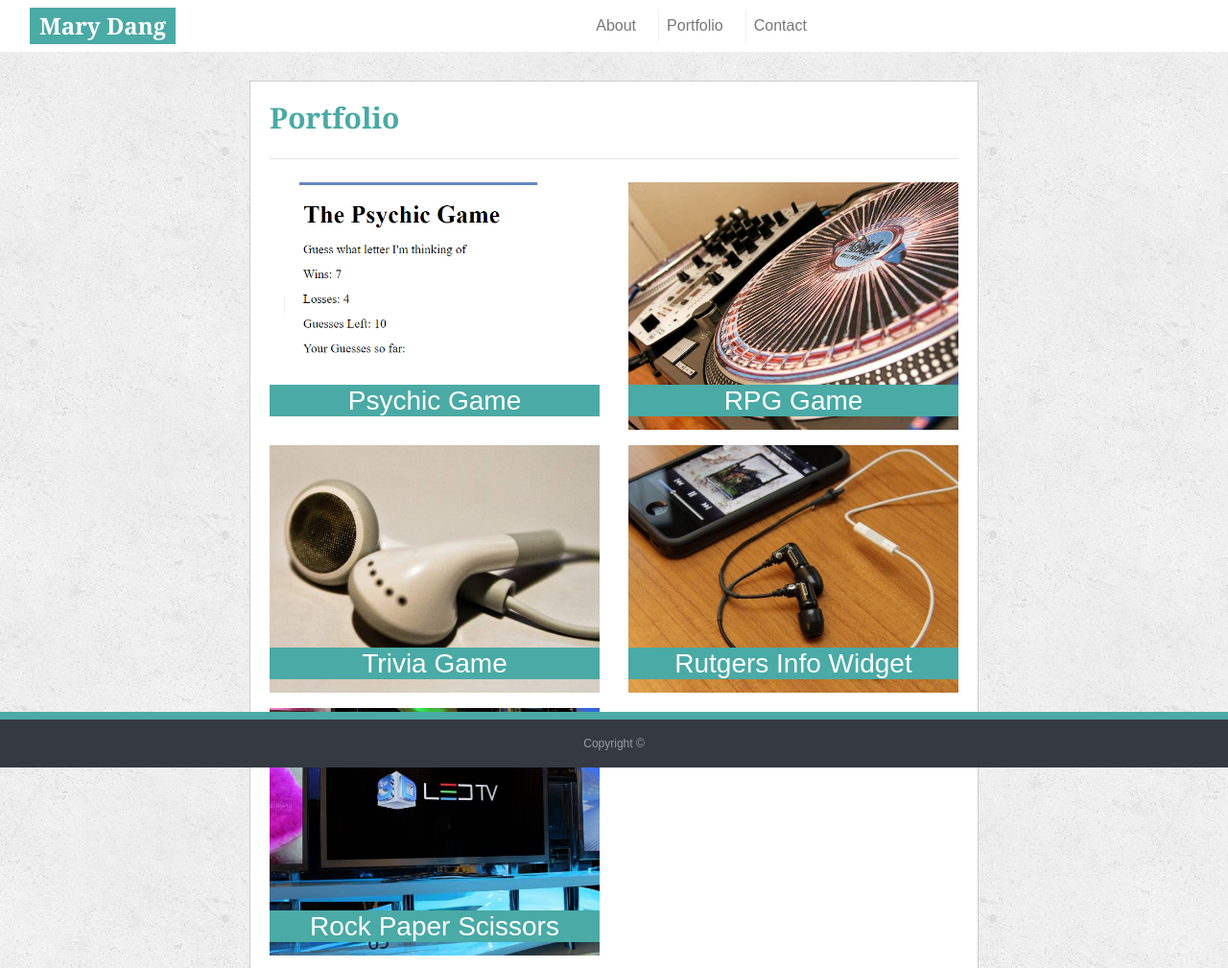
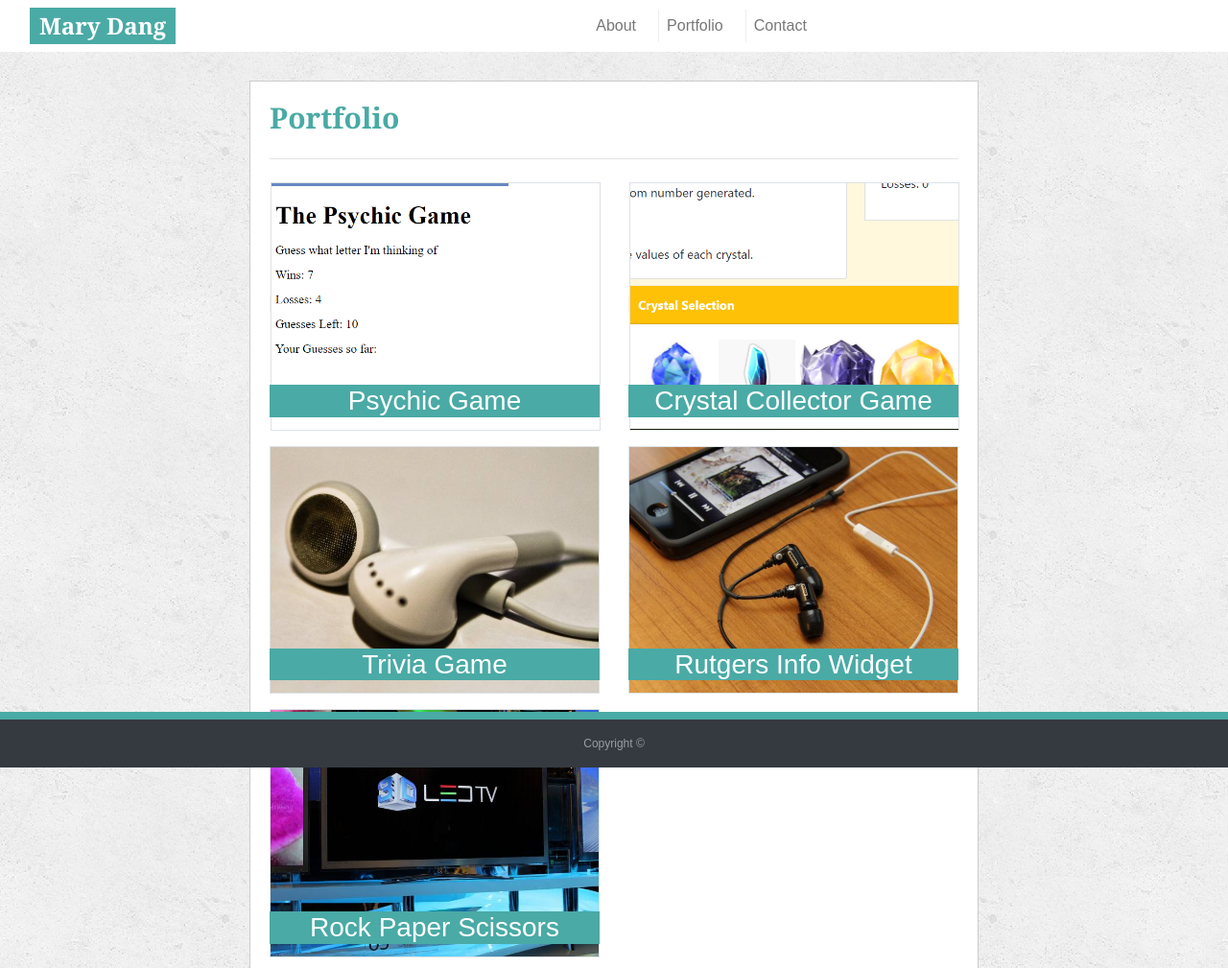
Before and after one commit to mkd454/Bootstrap-Portfolio, a plain HTML site: page portfolio.html in a window 1280 px wide. Shown: the top 1009 px of the page at 96% size. Drawn offline with nearby package versions, Linux system fonts and the light colour scheme.

Commit message:
Added the Crystal Collector game to portfolio

```diff
--- a/portfolio.html
+++ b/portfolio.html
@@ -48,29 +48,31 @@
 				<div class="row">
 					<div class="col-md-6">
 						<div class="position-relative">
-							<a href="https://mkd454.github.io/Psychic-Game/">
-								<img src="images/Psychic-game.png" alt="The Psychic Game" class="img-fluid p-0 my-2">
+							<a class="p-0 m-0" href="https://mkd454.github.io/Psychic-Game/">
+								<img src="images/Psychic-game.png" alt="The Psychic Game" class="img-fluid p-0 my-2 border">
 							</a>
 							<div class="text-block position-absolute h3">Psychic Game</div>
 						</div>
 					</div>
 					<div class="col-md-6">
 						<div class="position-relative">
-							<img src="images/technics-q-c-640-480-2.jpg" alt="Port2" class="img-fluid p-0 my-2">
-							<div class="text-block position-absolute h3">RPG Game</div>
+							<a  class="p-0 m-0" href="https://mkd454.github.io/unit-4-game/">
+								<img src="images/Crystal-collector.png" alt="Crystal Collector Game" class="img-fluid p-0 my-2 border">
+							</a>
+							<div class="text-block position-absolute h3">Crystal Collector Game</div>
 						</div>
 					</div>
 				</div>
 				<div class="row">
 					<div class="col-md-6">
 						<div class="position-relative">
-							<img src="images/technics-q-c-640-480-5.jpg" alt="Port3" class="img-fluid p-0 my-2">
+							<img src="images/technics-q-c-640-480-5.jpg" alt="Port3" class="img-fluid p-0 my-2 border">
 							<div class="text-block position-absolute h3">Trivia Game</div>
 						</div>
 					</div>
 					<div class="col-md-6">
 						<div class="position-relative">
-							<img src="images/technics-q-c-640-480-7.jpg" alt="Port4" class="img-fluid p-0 my-2">
+							<img src="images/technics-q-c-640-480-7.jpg" alt="Port4" class="img-fluid p-0 my-2 border">
 							<div class="text-block position-absolute h3">Rutgers Info Widget</div>
 						</div>
 					</div>
@@ -78,7 +80,7 @@
 				<div class="row">
 						<div class="col-md-6">
 							<div class="position-relative">
-								<img src="images/technics-q-c-640-480-9.jpg" alt="Port5" class="img-fluid p-0 my-2">
+								<img src="images/technics-q-c-640-480-9.jpg" alt="Port5" class="img-fluid p-0 my-2 border">
 								<div class="text-block position-absolute h3">Rock Paper Scissors</div>
 							</div>
 						</div>
```
Also changed, not shown: images/Crystal-collector.png (added), images/technics-q-c-640-480-1.jpg (deleted), images/technics-q-c-640-480-2.jpg (deleted).
